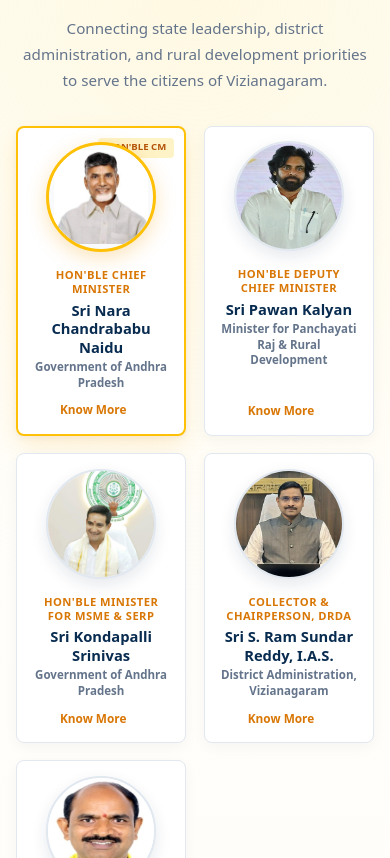
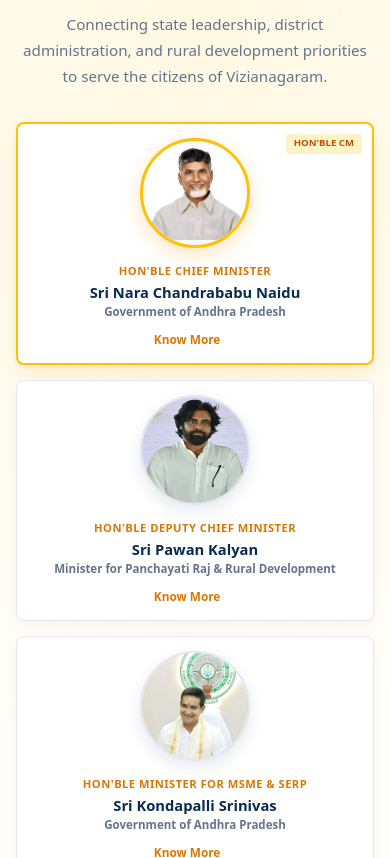
Before and after one commit to anandkona/vizianagaram-drda, a Next.js app: page / in a window 390 px wide. Shown: the part 1142-2000 px from the top of the page. Built offline with nearby package versions, Linux system fonts and the light colour scheme; some icons are missing; a web font is replaced by a local one; what @mui/material-nextjs would draw is missing.

Commit message:
Optimize responsive grid layouts for Mobile, Tablet, iPad, Laptop, and Desktop viewports

```diff
--- a/components/HeroSection.tsx
+++ b/components/HeroSection.tsx
@@ -85,13 +85,13 @@ export default function HeroSection() {
         <Box
           sx={{
             display: "grid",
-            gridTemplateColumns: { xs: "1fr", lg: "1.15fr 0.85fr" },
-            gap: { xs: 4, sm: 5, lg: 6 },
+            gridTemplateColumns: { xs: "1fr", md: "1.1fr 0.9fr", lg: "1.15fr 0.85fr" },
+            gap: { xs: 3.5, sm: 4.5, md: 5, lg: 6 },
             alignItems: "center",
           }}
         >
           {/* Left Column: Heading, Subtitle, Description & Action Buttons */}
-          <Box sx={{ maxWidth: { lg: 560 } }}>
+          <Box sx={{ maxWidth: { md: 540, lg: 580 } }}>
             {/* Golden Eyebrow */}
             <Typography
               component="span"
--- a/components/LeadershipSection.tsx
+++ b/components/LeadershipSection.tsx
@@ -101,11 +101,12 @@ export default function LeadershipSection() {
         <Box
           sx={{
             display: "grid",
-            gap: { xs: 2.2, sm: 2.2, lg: 2.5 },
+            gap: { xs: 1.8, sm: 2, md: 2.2, lg: 2.5 },
             gridTemplateColumns: {
-              xs: "repeat(2, 1fr)",
-              sm: "repeat(3, 1fr)",
-              md: "repeat(5, 1fr)",
+              xs: "repeat(1, 1fr)",
+              sm: "repeat(2, 1fr)",
+              md: "repeat(3, 1fr)",
+              lg: "repeat(5, 1fr)",
             },
           }}
         >
```
